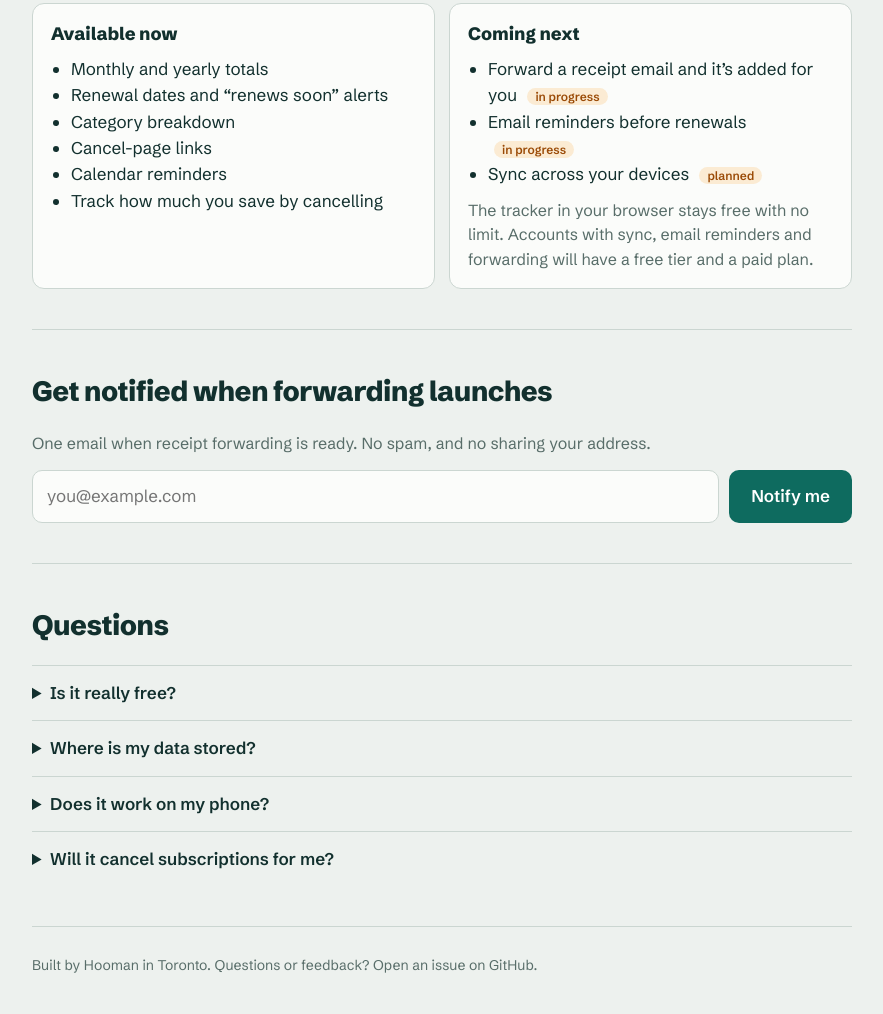
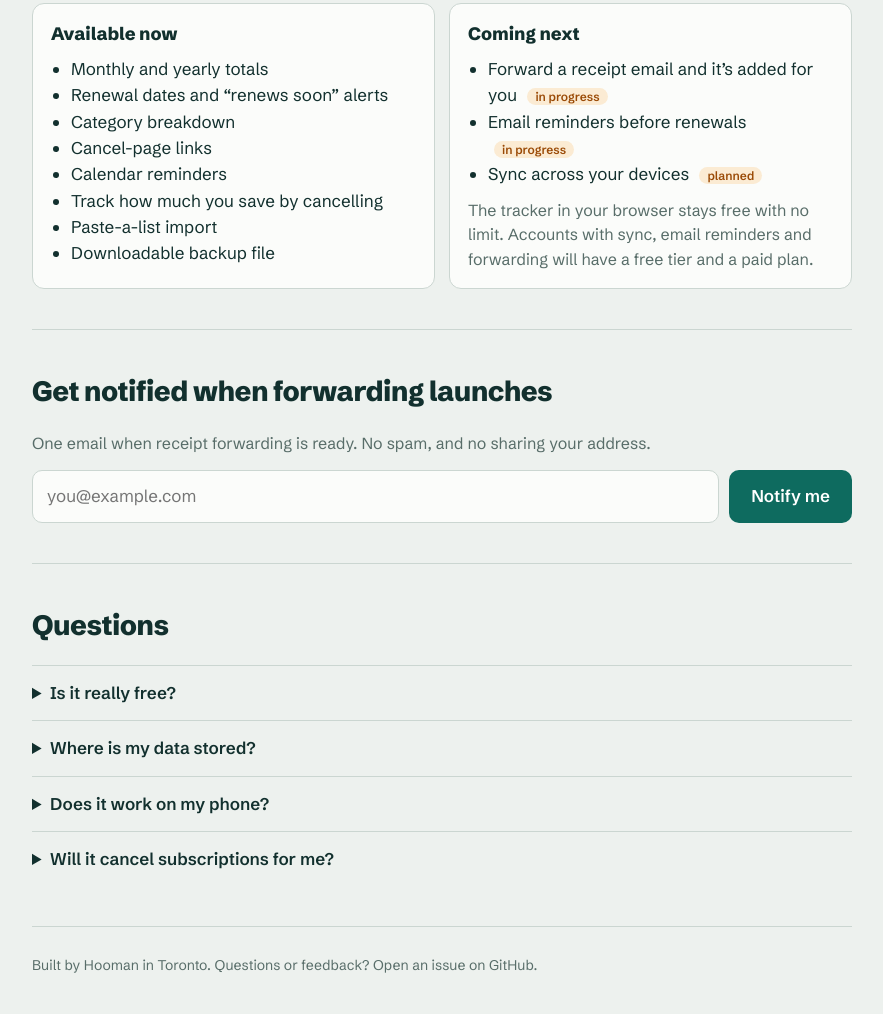
Before and after one commit to hoomanxo/subtract, a plain HTML site: page index.html in a window 1280 px wide. Shown: the part 1622-2636 px from the top of the page, without its empty margins (198-1081 px from the left). Drawn offline with Linux system fonts and the light colour scheme.

Commit message:
List new features on landing page

```diff
--- a/index.html
+++ b/index.html
@@ -95,7 +95,7 @@ footer{padding:28px 0 48px;color:var(--muted);font-size:14px;border-top:1px soli
     <h2>What you get</h2>
     <div class="two">
       <div class="card"><h3>Available now</h3><ul>
-        <li>Monthly and yearly totals</li><li>Renewal dates and “renews soon” alerts</li><li>Category breakdown</li><li>Cancel-page links</li><li>Calendar reminders</li><li>Track how much you save by cancelling</li></ul></div>
+        <li>Monthly and yearly totals</li><li>Renewal dates and “renews soon” alerts</li><li>Category breakdown</li><li>Cancel-page links</li><li>Calendar reminders</li><li>Track how much you save by cancelling</li><li>Paste-a-list import</li><li>Downloadable backup file</li></ul></div>
       <div class="card"><h3>Coming next</h3><ul>
         <li>Forward a receipt email and it’s added for you <span class="soon">in progress</span></li>
         <li>Email reminders before renewals <span class="soon">in progress</span></li>
```
